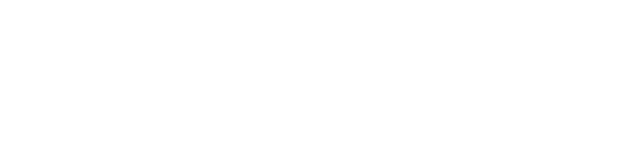
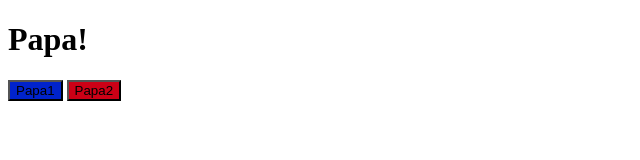
Before and after one commit to Learning-DCL/yaton, a plain HTML site: page index.html in a window 1280 px wide. Shown: the whole page, without its empty margins (0-640 px from the left). Drawn offline with Linux system fonts and the light colour scheme.

Commit message:
Botones apply1

```diff
--- a/css/style.css
+++ b/css/style.css
@@ -0,0 +1,6 @@
+#papa1{
+    background-color: #0023cc;
+}
+#papa2{
+    background-color: #cc0016;
+}
--- a/index.html
+++ b/index.html
@@ -1,9 +1,18 @@
 <!DOCTYPE html>
 <html>
 <head>
-    <title></title>
+    <title>HTML1</title>
+    <link rel="stylesheet" href="css/style.css" />
+    <script src="js/index.js"></script>
+
 </head>
-<body>
-
+<body onload="botones()">
+<header>
+    <h1>Papa!</h1>
+</header>
+<nav>
+    <button id="papa1">Papa1</button>
+    <button id="papa2">Papa2</button>
+</nav>
 </body>
 </html>
--- a/js/index.js
+++ b/js/index.js
@@ -1,3 +1,8 @@
-/**
- * Created by Gerardo on 3/23/14.
- */
+function botones (){
+    var papa  = document.getElementById("papa1");
+    var papa2 = document.getElementById("papa2");
+
+    papa.addEventListener("click",function(){
+        alert("nada");
+    });
+}
```
